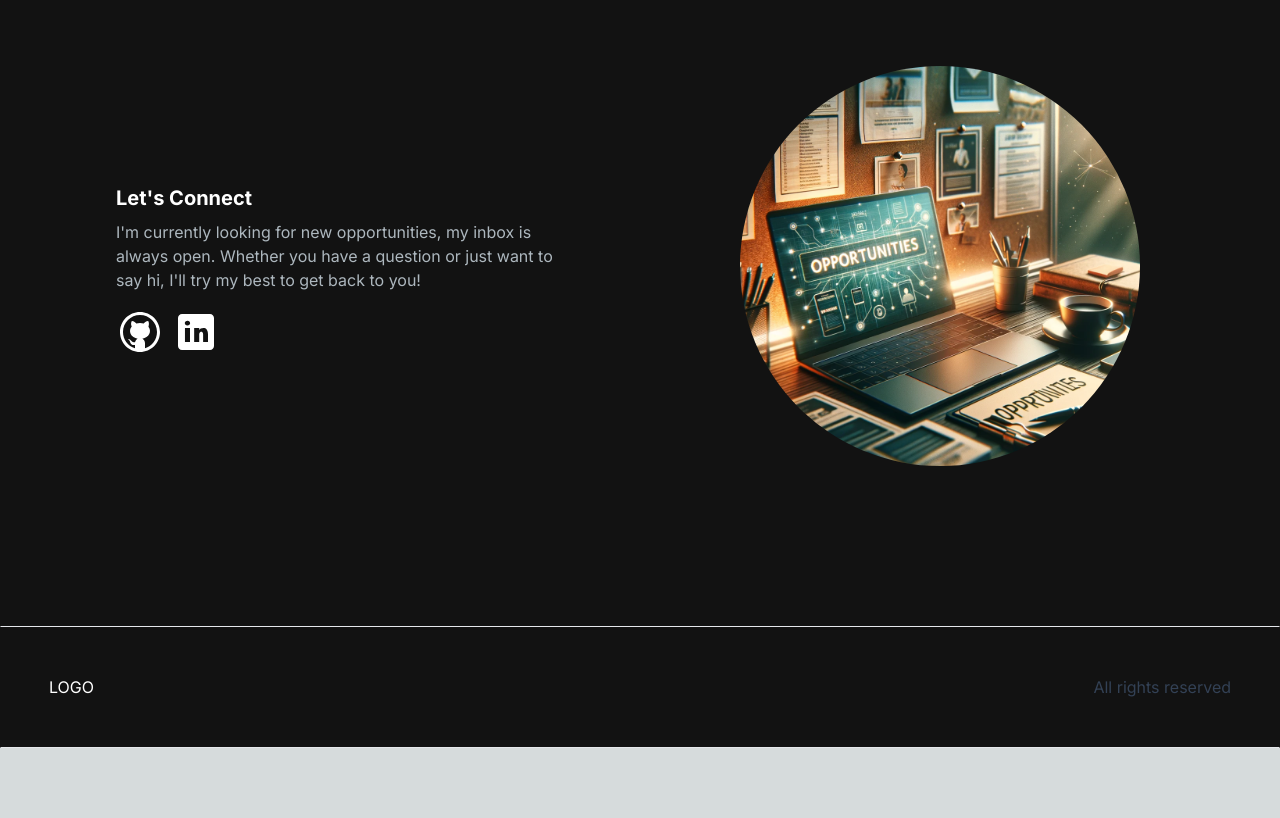
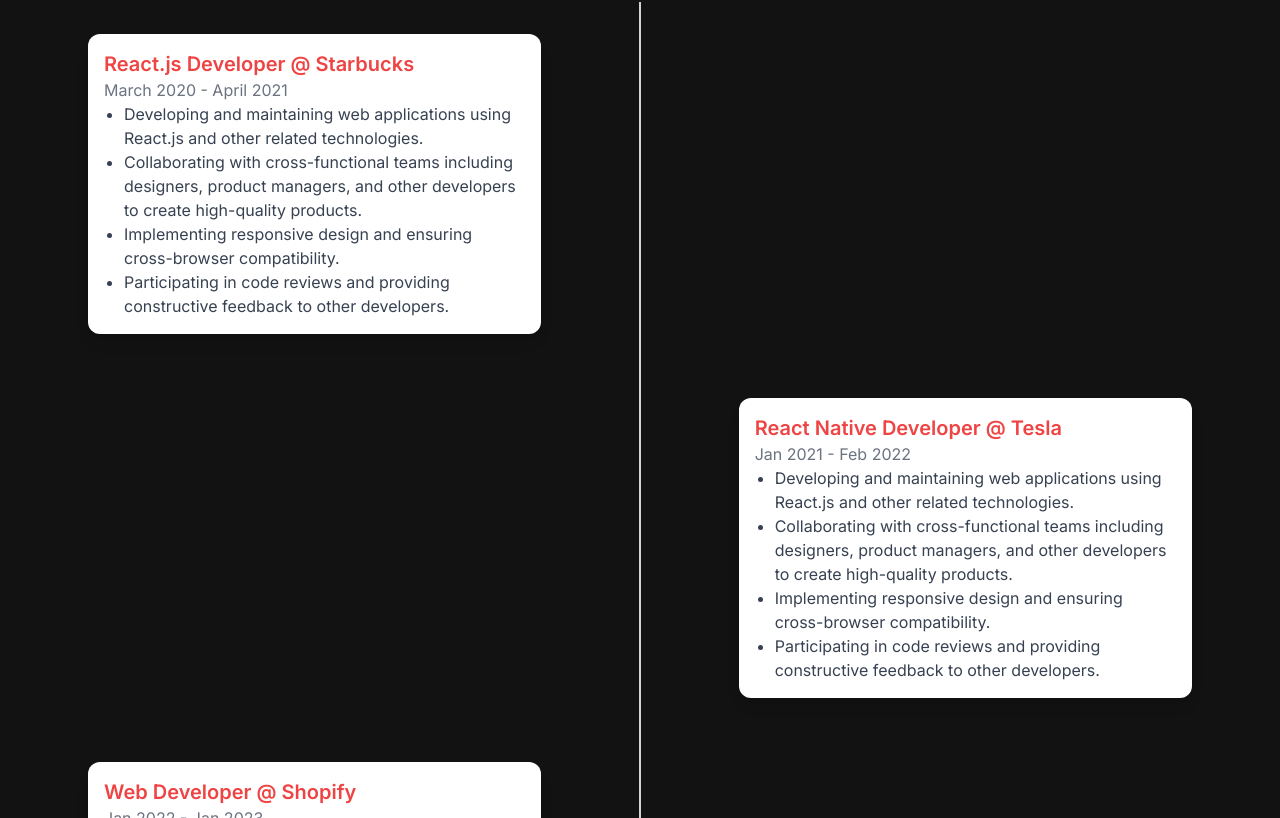
Before and after one commit to DumitriuAndreii/portfolio-website, a Next.js app: page / in a window 1280 px wide. Shown: the part 2382-3200 px from the top of the page. Before the commit the page ends 3130 px from the top, so only its background shows below. Built offline with nearby package versions, Linux system fonts and the light colour scheme.

Commit message:
add experiance section

```diff
--- a/package.json
+++ b/package.json
@@ -19,6 +19,7 @@
   "devDependencies": {
     "@types/node": "20.11.20",
     "@types/react": "18.2.60",
+    "@types/react-vertical-timeline-component": "^3.3.6",
     "autoprefixer": "^10.0.1",
     "eslint": "^8",
     "eslint-config-next": "14.1.0",
--- /dev/null
+++ b/src/app/components/Experience.jsx
@@ -0,0 +1,90 @@
+import React from "react";
+
+export const Experience = () => {
+  return (
+    <div className="flex flex-col w-full relative mt-20">
+      {/* Vertical Line */}
+      <div className="w-0.5 bg-gray-300 absolute left-1/2 transform -translate-x-1/2 h-full"></div>
+
+      {experiences.map((experience, index) => (
+        <div
+          key={index}
+          className={`flex ${
+            index % 2 === 0 ? "justify-start" : "justify-end"
+          } my-8`}
+        >
+          {/* Experience Content */}
+          <div className={`w-5/12 ${index % 2 === 0 ? "pl-10" : "pr-10"}`}>
+            <div
+              className={`relative flex items-center ${
+                index % 2 === 0 ? "" : "flex-row-reverse"
+              }`}
+            >
+              {/* Text Container */}
+              <div className="bg-white p-4 rounded-xl shadow-lg">
+                <h3 className="text-xl font-semibold text-red-500">
+                  {experience.title} @ {experience.company_name}
+                </h3>
+                <p className="text-gray-500">{experience.date}</p>
+                <ul className="list-disc ml-5">
+                  {experience.points.map((point, idx) => (
+                    <li key={idx} className="text-gray-700">
+                      {point}
+                    </li>
+                  ))}
+                </ul>
+              </div>
+            </div>
+          </div>
+        </div>
+      ))}
+    </div>
+  );
+};
+
+export const experiences = [
+  {
+    title: "React.js Developer",
+    company_name: "Starbucks",
+    date: "March 2020 - April 2021",
+    points: [
+      "Developing and maintaining web applications using React.js and other related technologies.",
+      "Collaborating with cross-functional teams including designers, product managers, and other developers to create high-quality products.",
+      "Implementing responsive design and ensuring cross-browser compatibility.",
+      "Participating in code reviews and providing constructive feedback to other developers.",
+    ],
+  },
+  {
+    title: "React Native Developer",
+    company_name: "Tesla",
+    date: "Jan 2021 - Feb 2022",
+    points: [
+      "Developing and maintaining web applications using React.js and other related technologies.",
+      "Collaborating with cross-functional teams including designers, product managers, and other developers to create high-quality products.",
+      "Implementing responsive design and ensuring cross-browser compatibility.",
+      "Participating in code reviews and providing constructive feedback to other developers.",
+    ],
+  },
+  {
+    title: "Web Developer",
+    company_name: "Shopify",
+    date: "Jan 2022 - Jan 2023",
+    points: [
+      "Developing and maintaining web applications using React.js and other related technologies.",
+      "Collaborating with cross-functional teams including designers, product managers, and other developers to create high-quality products.",
+      "Implementing responsive design and ensuring cross-browser compatibility.",
+      "Participating in code reviews and providing constructive feedback to other developers.",
+    ],
+  },
+  {
+    title: "Full stack Developer",
+    company_name: "Meta",
+    date: "Jan 2023 - Present",
+    points: [
+      "Developing and maintaining web applications using React.js and other related technologies.",
+      "Collaborating with cross-functional teams including designers, product managers, and other developers to create high-quality products.",
+      "Implementing responsive design and ensuring cross-browser compatibility.",
+      "Participating in code reviews and providing constructive feedback to other developers.",
+    ],
+  },
+];
--- a/src/app/page.js
+++ b/src/app/page.js
@@ -4,7 +4,7 @@
 import { HeroSection } from "./components/HeroSection";
 import { Navbar } from "./components/Navbar";
 import { ProjectsSection } from "./components/ProjectsSection";
-
+import {Experience} from './components/Experience';
 export default function Home() {
   return (
     <main className="flex min-h-screen flex-col bg-[#121212]">
@@ -13,6 +13,7 @@
         <HeroSection />
         <AboutSection />
         <ProjectsSection />
+        <Experience />
         <EmailSection />
       </div>
         <Footer />
```
Also changed, not shown: 1 other file (tests, documents, lock files or other folders).
